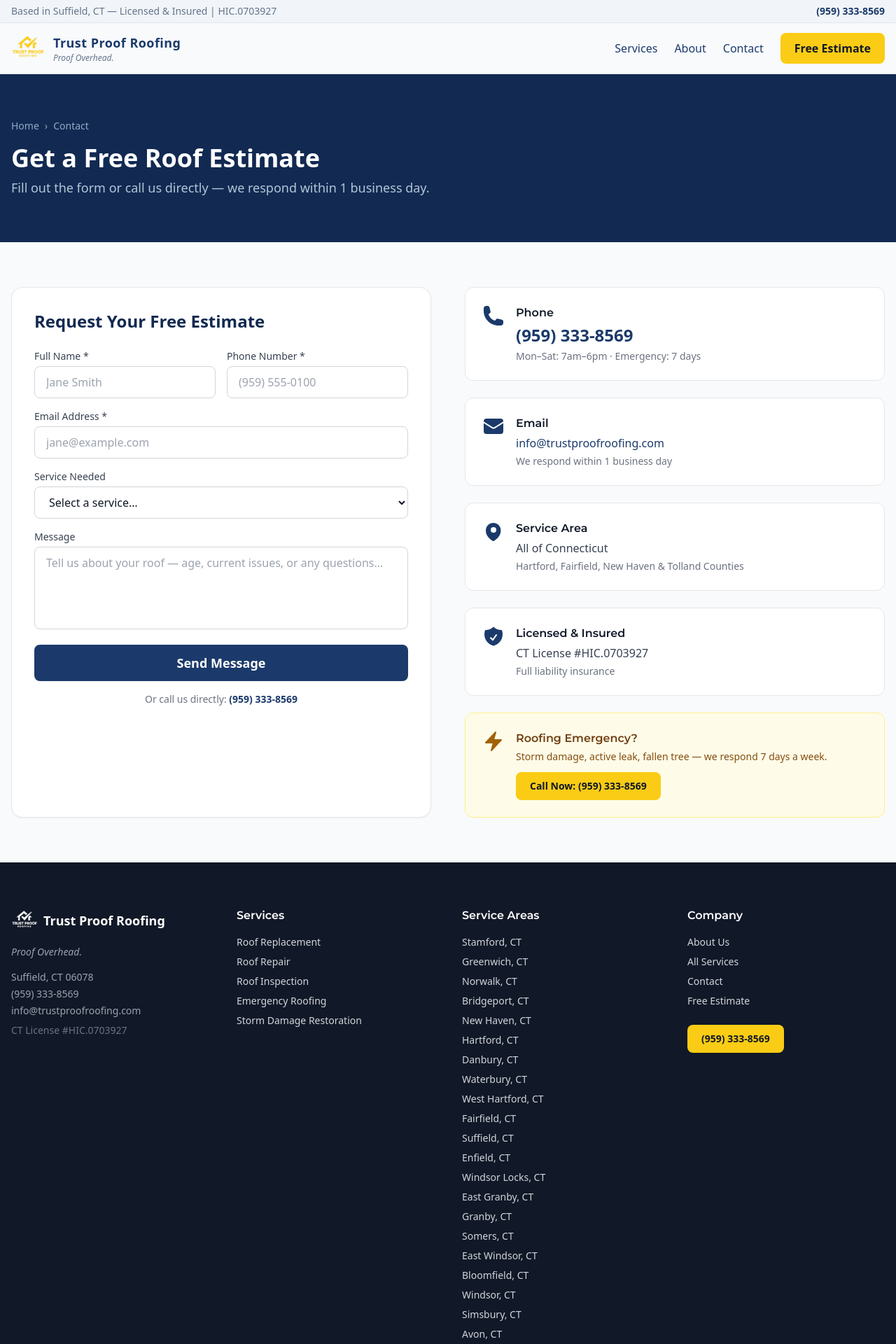
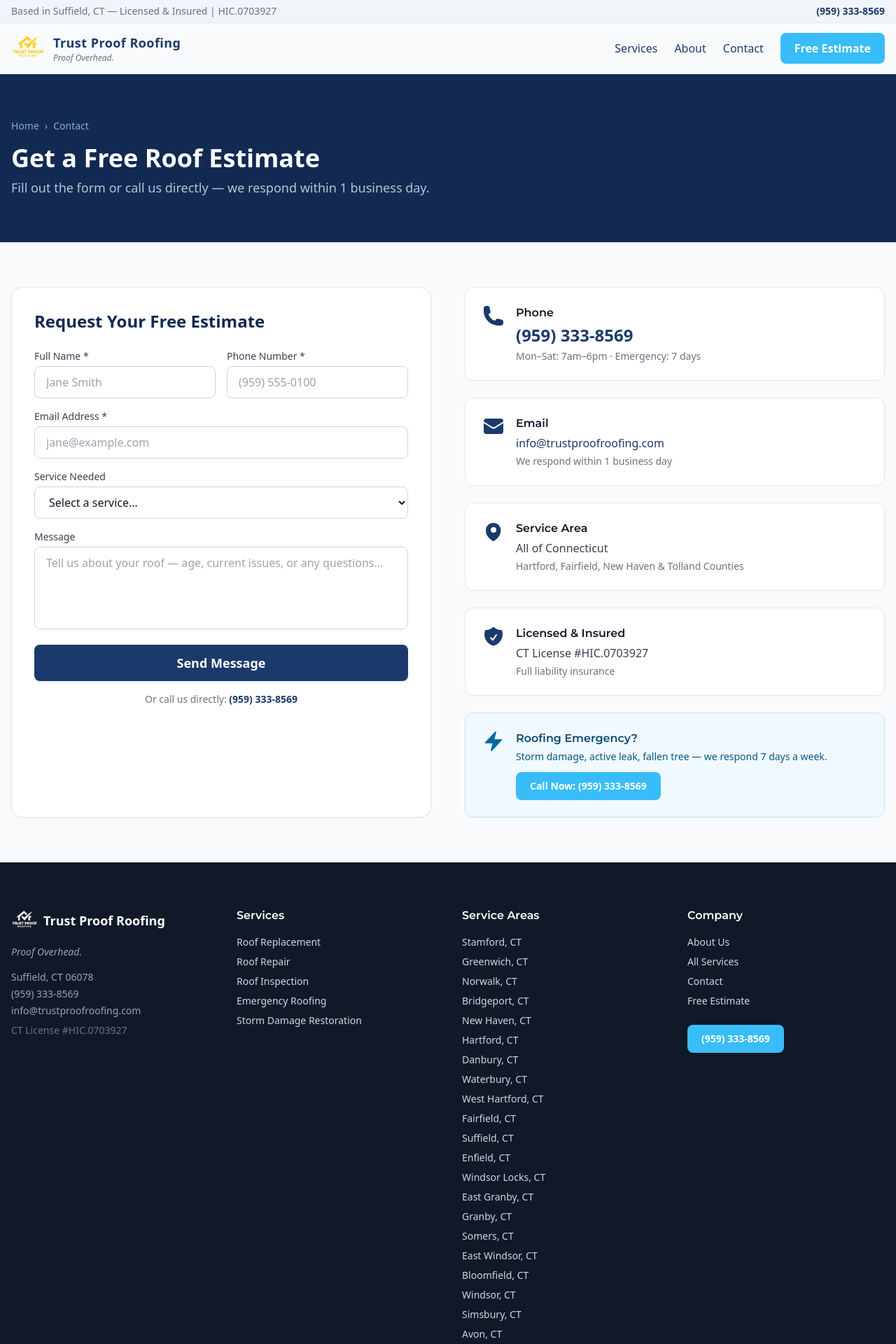
Before and after one commit to solarprolab/trust-proof-roofing, a Next.js app: page /contact in a window 1280 px wide. Shown: the top 1920 px of the page at 70% size. Built offline with nearby package versions, Linux system fonts and the light colour scheme.

Commit message:
feat: replace yellow accent with #38BDF8 sky blue across site

```diff
--- a/src/app/about/page.tsx
+++ b/src/app/about/page.tsx
@@ -47,7 +47,7 @@ export default function AboutPage() {
             </div>
             <div>
               <h2 className="text-2xl font-black text-gray-900 mb-1">Tenzin</h2>
-              <p className="text-yellow-500 font-semibold text-sm mb-3">Founder &amp; Managing Member — Trust Proof Roofing LLC</p>
+              <p className="text-[#38BDF8] font-semibold text-sm mb-3">Founder &amp; Managing Member — Trust Proof Roofing LLC</p>
               <p className="text-gray-600 leading-relaxed">Connecticut-licensed home improvement contractor (HIC.0703927) serving homeowners across the state. I started Trust Proof Roofing because I believe every homeowner deserves honest advice about their roof — whether that means a full replacement or just a minor repair. No upselling. No pressure. Just straight talk and quality work.</p>
             </div>
           </div>
@@ -113,7 +113,7 @@ export default function AboutPage() {
           <h2 className="font-heading text-3xl font-bold mb-4">Ready to Work with a Roofer You Can Trust?</h2>
           <p className="text-brand-200 mb-8">Free inspection, honest assessment, written estimate. No pressure, no games.</p>
           <div className="flex flex-wrap justify-center gap-4">
-            <a href={`tel:${SITE.phone.replace(/\D/g, '')}`} className="bg-accent-400 hover:bg-accent-500 text-gray-900 font-bold px-8 py-4 rounded-lg text-lg transition-colors">
+            <a href={`tel:${SITE.phone.replace(/\D/g, '')}`} className="bg-accent-400 hover:bg-accent-500 text-white font-bold px-8 py-4 rounded-lg text-lg transition-colors">
               Call {SITE.phone}
             </a>
             <Link href="/contact" className="bg-white/10 hover:bg-white/20 border border-white/30 text-white font-bold px-8 py-4 rounded-lg text-lg transition-colors">
--- a/src/app/contact/page.tsx
+++ b/src/app/contact/page.tsx
@@ -119,7 +119,7 @@ export default function ContactPage() {
                     <p className="text-accent-800 text-sm mb-3">Storm damage, active leak, fallen tree — we respond 7 days a week.</p>
                     <a
                       href={`tel:${SITE.phone.replace(/\D/g, '')}`}
-                      className="inline-block bg-accent-400 hover:bg-accent-500 text-gray-900 font-bold px-5 py-2.5 rounded-lg text-sm transition-colors"
+                      className="inline-block bg-accent-400 hover:bg-accent-500 text-white font-bold px-5 py-2.5 rounded-lg text-sm transition-colors"
                     >
                       Call Now: {SITE.phone}
                     </a>
--- a/src/app/globals.css
+++ b/src/app/globals.css
@@ -6,7 +6,7 @@
   --brand-600: #1B3A6B;
   --brand-700: #152e55;
   --brand-800: #122a52;
-  --accent-500: #eab308;
+  --accent-500: #0ea5e9;
 }
 
 html { scroll-behavior: smooth; }
--- a/src/app/roofing/ct/[city]/page.tsx
+++ b/src/app/roofing/ct/[city]/page.tsx
@@ -169,7 +169,7 @@ export default function CityPage({ params }: { params: { city: string } }) {
           <h2 className="font-heading text-3xl font-bold mb-4">Free Roof Inspection in {city.city}</h2>
           <p className="text-brand-200 mb-8">Honest assessment, written estimate, zero obligation. Serving {city.city} and all of {city.county} County.</p>
           <div className="flex flex-wrap justify-center gap-4">
-            <a href={`tel:${SITE.phone.replace(/\D/g, '')}`} className="bg-accent-400 hover:bg-accent-500 text-gray-900 font-bold px-8 py-4 rounded-lg text-lg transition-colors">
+            <a href={`tel:${SITE.phone.replace(/\D/g, '')}`} className="bg-accent-400 hover:bg-accent-500 text-white font-bold px-8 py-4 rounded-lg text-lg transition-colors">
               Call {SITE.phone}
             </a>
             <Link href="/contact" className="bg-white/10 hover:bg-white/20 border border-white/30 text-white font-bold px-8 py-4 rounded-lg text-lg transition-colors">
--- a/src/app/services/[slug]/page.tsx
+++ b/src/app/services/[slug]/page.tsx
@@ -139,7 +139,7 @@ export default function ServicePage({ params }: { params: { slug: string } }) {
           <h2 className="font-heading text-3xl font-bold mb-4">Get a Free {service.shortName} Estimate</h2>
           <p className="text-brand-200 mb-8">Licensed, insured, and honest. We tell you exactly what your roof needs.</p>
           <div className="flex flex-wrap justify-center gap-4">
-            <a href={`tel:${SITE.phone.replace(/\D/g, '')}`} className="bg-accent-400 hover:bg-accent-500 text-gray-900 font-bold px-8 py-4 rounded-lg text-lg transition-colors">
+            <a href={`tel:${SITE.phone.replace(/\D/g, '')}`} className="bg-accent-400 hover:bg-accent-500 text-white font-bold px-8 py-4 rounded-lg text-lg transition-colors">
               Call {SITE.phone}
             </a>
             <Link href="/contact" className="bg-white/10 hover:bg-white/20 border border-white/30 text-white font-bold px-8 py-4 rounded-lg text-lg transition-colors">
--- a/src/app/services/page.tsx
+++ b/src/app/services/page.tsx
@@ -76,7 +76,7 @@ export default function ServicesPage() {
           <h2 className="font-heading text-3xl font-bold text-brand-800 mb-4">Free Roof Inspection — Zero Obligation</h2>
           <p className="text-gray-600 mb-8">We inspect your roof and tell you exactly what it needs. No upselling, no pressure. Just an honest professional assessment.</p>
           <div className="flex flex-wrap justify-center gap-4">
-            <a href="tel:9593338569" className="bg-accent-400 hover:bg-accent-500 text-gray-900 font-bold px-8 py-4 rounded-lg text-lg transition-colors">
+            <a href="tel:9593338569" className="bg-accent-400 hover:bg-accent-500 text-white font-bold px-8 py-4 rounded-lg text-lg transition-colors">
               Call (959) 333-8569
             </a>
             <Link href="/contact" className="bg-brand-600 hover:bg-brand-700 text-white font-bold px-8 py-4 rounded-lg text-lg transition-colors">
--- a/src/components/ContactForm.tsx
+++ b/src/components/ContactForm.tsx
@@ -71,7 +71,7 @@ export default function ContactForm() {
         </p>
         <a
           href={`tel:${SITE.phone.replace(/\D/g, '')}`}
-          className="inline-block bg-accent-400 hover:bg-accent-500 text-gray-900 font-bold px-6 py-3 rounded-lg transition-colors"
+          className="inline-block bg-accent-400 hover:bg-accent-500 text-white font-bold px-6 py-3 rounded-lg transition-colors"
         >
           Call {SITE.phone}
         </a>
--- a/src/components/Footer.tsx
+++ b/src/components/Footer.tsx
@@ -78,7 +78,7 @@ export default function Footer() {
             </ul>
             <a
               href={`tel:${SITE.phone.replace(/\D/g, '')}`}
-              className="inline-block bg-accent-400 hover:bg-accent-500 text-gray-900 font-bold px-5 py-2.5 rounded-lg text-sm transition-colors"
+              className="inline-block bg-accent-400 hover:bg-accent-500 text-white font-bold px-5 py-2.5 rounded-lg text-sm transition-colors"
             >
               {SITE.phone}
             </a>
--- a/src/components/Header.tsx
+++ b/src/components/Header.tsx
@@ -49,7 +49,7 @@ export default function Header() {
           </Link>
           <a
             href={`tel:${SITE.phone.replace(/\D/g, '')}`}
-            className="bg-accent-400 hover:bg-accent-500 text-gray-900 font-bold px-5 py-2.5 rounded-lg transition-colors"
+            className="bg-accent-400 hover:bg-accent-500 text-white font-bold px-5 py-2.5 rounded-lg transition-colors"
           >
             Free Estimate
           </a>
@@ -93,7 +93,7 @@ export default function Header() {
             </Link>
             <a
               href={`tel:${SITE.phone.replace(/\D/g, '')}`}
-              className="block w-full bg-accent-400 text-gray-900 font-bold py-3 rounded-lg text-center"
+              className="block w-full bg-accent-400 text-white font-bold py-3 rounded-lg text-center"
             >
               Free Estimate — Call {SITE.phone}
             </a>
--- a/src/components/InstantQuote/index.tsx
+++ b/src/components/InstantQuote/index.tsx
@@ -180,7 +180,7 @@ export default function InstantQuote() {
             <p className="text-white font-black text-base">Instant Quote Calculator</p>
             <p className="text-white/50 text-[11px]">Measured to your actual roof · Real price range · No obligation</p>
           </div>
-          <span className="bg-yellow-400 text-gray-900 text-[10px] font-black px-2 py-1 rounded-md tracking-wide uppercase flex-shrink-0">FREE</span>
+          <span className="bg-[#38BDF8] text-white text-[10px] font-black px-2 py-1 rounded-md tracking-wide uppercase flex-shrink-0">FREE</span>
         </div>
         <div className="flex justify-between mb-3">
           {STEPS.map((label, i) => {
--- a/tailwind.config.ts
+++ b/tailwind.config.ts
@@ -5,7 +5,7 @@ const config: Config = {
     extend: {
       colors: {
         brand: { 50: '#f0f4f8', 100: '#d9e2ec', 200: '#b3c5d7', 300: '#8dabc4', 400: '#6791b0', 500: '#3a6fa0', 600: '#1B3A6B', 700: '#152e55', 800: '#122a52', 900: '#0e1f3d', 950: '#091428' },
-        accent: { 50: '#fefce8', 100: '#fef9c3', 200: '#fef08a', 300: '#fde047', 400: '#facc15', 500: '#eab308', 600: '#ca8a04', 700: '#a16207', 800: '#854d0e', 900: '#713f12', 950: '#422006' },
+        accent: { 50: '#f0f9ff', 100: '#e0f2fe', 200: '#bae6fd', 300: '#7dd3fc', 400: '#38bdf8', 500: '#0ea5e9', 600: '#0284c7', 700: '#0369a1', 800: '#075985', 900: '#0c4a6e', 950: '#082f49' },
       },
       fontFamily: {
         heading: ['var(--font-heading)', 'Georgia', 'serif'],
```
Also changed, not shown: src/app/page.tsx (+4 -4 lines).
